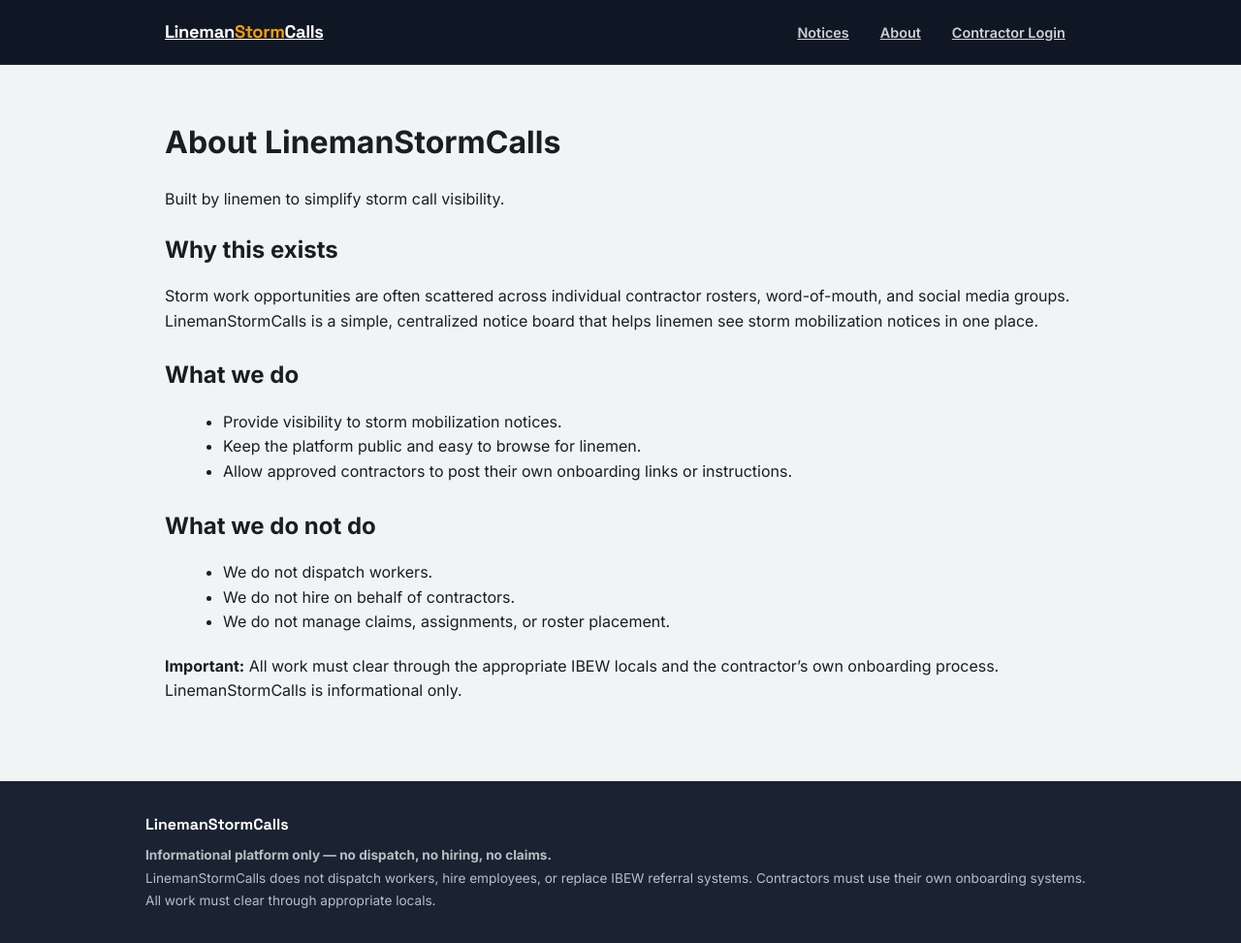
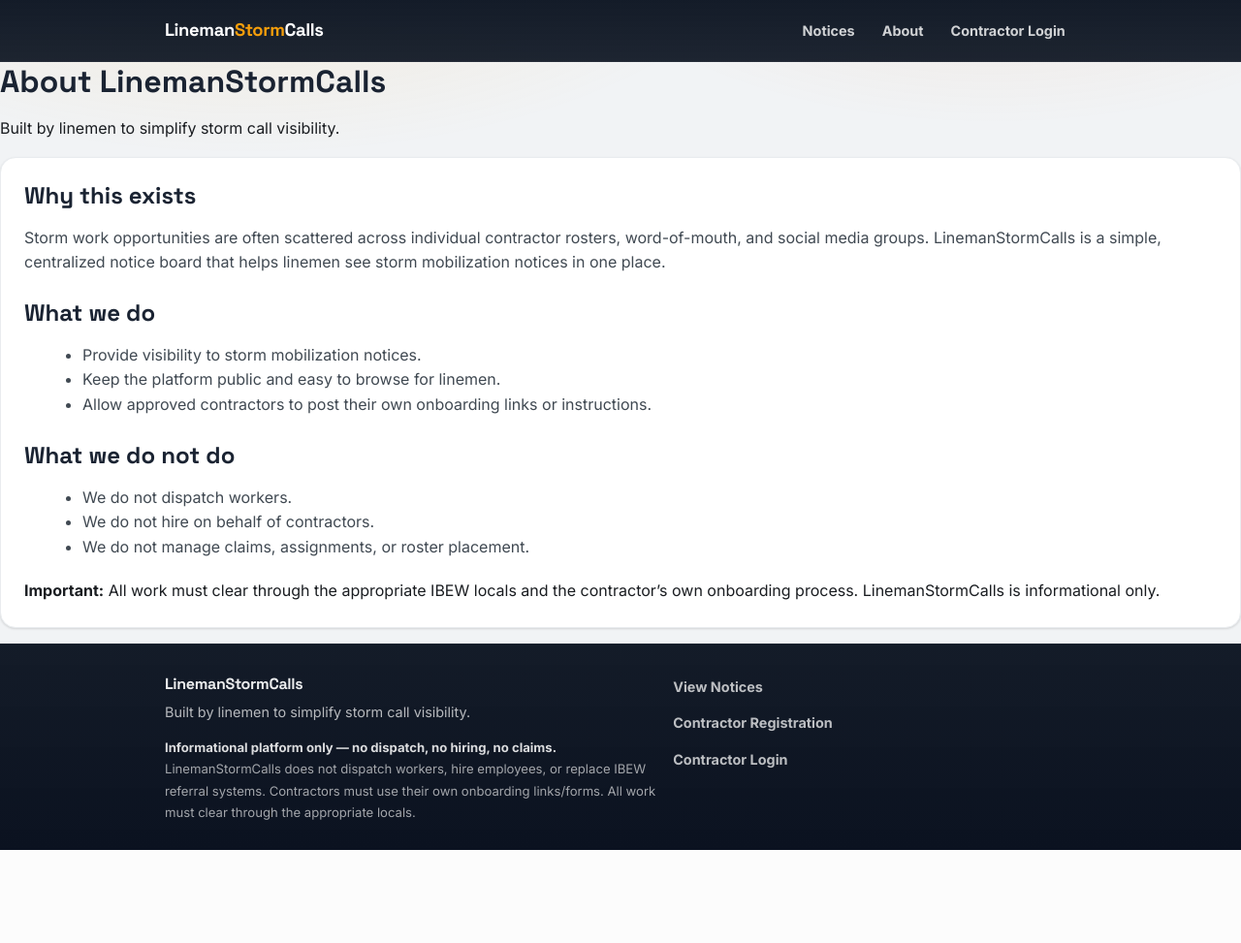
Before and after one commit to killa-jake/linemanstormcalls, a Flask app: page /about in a window 1280 px wide. Shown: the whole page at 97% size. After the commit the page ends 877 px from the top, so only its background shows below. Run offline with Flask 3, Linux system fonts and the light colour scheme.

Commit message:
Restore base styles and buttons

```diff
--- a/templates/base.html
+++ b/templates/base.html
@@ -6,143 +6,322 @@
 
   <title>{% block title %}LinemanStormCalls{% endblock %}</title>
 
-  <!-- Favicon -->
   <link rel="icon" type="image/png" href="{{ url_for('static', filename='staticfavicon.png') }}">
 
-  <!-- SEO -->
   <meta name="description" content="Storm mobilization notices in one place. Built by linemen for linemen.">
   <meta property="og:title" content="LinemanStormCalls">
   <meta property="og:description" content="Storm mobilization notices in one place. Built by linemen for linemen.">
   <meta property="og:type" content="website">
 
-  <!-- Fonts -->
   <link rel="preconnect" href="https://fonts.googleapis.com">
   <link rel="preconnect" href="https://fonts.gstatic.com" crossorigin>
   <link href="https://fonts.googleapis.com/css2?family=Inter:wght@400;500;600;700&family=Space+Grotesk:wght@500;600;700&display=swap" rel="stylesheet">
 
   <style>
-    :root {
-      --navy-900: #0f1724;
-      --navy-800: #1a2332;
-      --gray-100: #f1f3f5;
-      --gray-300: #dee2e6;
-      --gray-600: #5c636a;
-      --orange-500: #e8720c;
-      --orange-400: #f59e0b;
+    /* ==========================
+       TOKENS
+       ========================== */
+    :root{
+      --navy-950:#0b1220;
+      --navy-900:#0f1724;
+      --navy-800:#1a2332;
+      --navy-700:#243044;
+      --navy-600:#334155;
 
-      --font-heading: 'Space Grotesk', sans-serif;
-      --font-body: 'Inter', sans-serif;
+      --orange-600:#c2590a;
+      --orange-500:#e8720c;
+      --orange-400:#f59e0b;
+
+      --gray-50:#f8f9fa;
+      --gray-100:#f1f3f5;
+      --gray-200:#e9ecef;
+      --gray-300:#dee2e6;
+      --gray-400:#ced4da;
+      --gray-500:#868e96;
+      --gray-600:#5c636a;
+      --gray-700:#404952;
+      --gray-800:#2b3139;
+      --gray-900:#1a1d21;
+
+      --green-100:#d1fae5;
+      --green-800:#065f46;
+
+      --red-50:#fef2f2;
+      --red-700:#b91c1c;
+
+      --amber-50:#fffbeb;
+      --amber-100:#fef3c7;
+      --amber-800:#92400e;
+
+      --font-heading:'Space Grotesk', -apple-system, BlinkMacSystemFont, sans-serif;
+      --font-body:'Inter', -apple-system, BlinkMacSystemFont, "Segoe UI", Roboto, sans-serif;
+
+      --radius-sm:8px;
+      --radius-md:12px;
+      --radius-lg:16px;
+
+      --shadow-sm:0 1px 2px rgba(0,0,0,0.06);
+      --shadow-md:0 6px 18px rgba(0,0,0,0.10);
+      --shadow-card:0 1px 3px rgba(0,0,0,0.08), 0 1px 2px rgba(0,0,0,0.06);
 
       --container: 980px;
     }
 
-    * { box-sizing: border-box; }
-    body {
-      margin: 0;
-      font-family: var(--font-body);
-      background: var(--gray-100);
-      color: #1a1d21;
-      line-height: 1.6;
+    /* ==========================
+       RESET
+       ========================== */
+    *, *::before, *::after{ box-sizing:border-box; }
+    html, body{ height:100%; }
+    body{
+      margin:0;
+      font-family:var(--font-body);
+      color:var(--gray-900);
+      background:
+        radial-gradient(900px 400px at 20% -10%, rgba(245,158,11,0.12), transparent 60%),
+        radial-gradient(800px 380px at 80% -10%, rgba(232,114,12,0.10), transparent 55%),
+        var(--gray-100);
+      line-height:1.6;
+      -webkit-font-smoothing:antialiased;
     }
 
-    /* ================= NAVBAR ================= */
+    /* Kill underline + default link styles */
+    a, a:visited, a:active{
+      color:inherit;
+      text-decoration:none;
+    }
+    a:hover{ text-decoration:none; }
 
-    .nav {
-      background: var(--navy-900);
-      border-bottom: 1px solid rgba(255,255,255,0.08);
+    h1,h2,h3,h4{
+      font-family:var(--font-heading);
+      line-height:1.25;
+      margin:0;
+      color:var(--navy-800);
     }
 
-    .nav-inner {
-      max-width: var(--container);
-      margin: 0 auto;
-      padding: 0.9rem 1.25rem;
-      display: flex;
-      align-items: center;
-      justify-content: space-between;
+    /* ==========================
+       LAYOUT
+       ========================== */
+    .app{
+      min-height:100vh;
+      display:flex;
+      flex-direction:column;
+    }
+    .container{
+      max-width:var(--container);
+      margin:0 auto;
+      width:100%;
+      padding:2rem 1.25rem;
     }
 
-    .brand {
-      font-family: var(--font-heading);
-      font-weight: 700;
-      font-size: 1.15rem;
-      color: #fff;
-      letter-spacing: -0.02em;
+    /* ==========================
+       NAV
+       ========================== */
+    .nav{
+      position:sticky;
+      top:0;
+      z-index:100;
+      background: linear-gradient(180deg, rgba(15,23,36,0.98), rgba(15,23,36,0.94));
+      border-bottom:1px solid rgba(255,255,255,0.08);
+      backdrop-filter: blur(10px);
+    }
+    .nav-inner{
+      max-width:var(--container);
+      margin:0 auto;
+      padding:0.8rem 1.25rem;
+      display:flex;
+      align-items:center;
+      justify-content:space-between;
+      gap:1rem;
     }
 
-    .brand span {
-      color: var(--orange-400);
+    .brand{
+      font-family:var(--font-heading);
+      font-weight:800;
+      letter-spacing:-0.02em;
+      color:#fff;
+      font-size:1.15rem;
+      line-height:1;
+      white-space:nowrap;
+    }
+    .brand span{ color:var(--orange-400); }
+
+    .nav-links{
+      display:flex;
+      align-items:center;
+      gap:0.35rem;
+      flex-wrap:wrap;
+      justify-content:flex-end;
+    }
+    .nav-link{
+      color:rgba(255,255,255,0.80);
+      font-size:0.9rem;
+      font-weight:700;
+      padding:0.45rem 0.7rem;
+      border-radius:10px;
+      transition: background 120ms ease, color 120ms ease, transform 120ms ease;
+    }
+    .nav-link:hover{
+      background:rgba(255,255,255,0.08);
+      color:#fff;
+      transform: translateY(-1px);
     }
 
-    .nav-links {
-      display: flex;
-      gap: 0.6rem;
-      align-items: center;
+    .nav-pill{
+      display:inline-flex;
+      align-items:center;
+      padding:0.38rem 0.65rem;
+      border-radius:999px;
+      background:rgba(245,158,11,0.14);
+      border:1px solid rgba(245,158,11,0.20);
+      color:#fff;
+      font-size:0.82rem;
+      font-weight:800;
+      max-width:220px;
+      white-space:nowrap;
+      overflow:hidden;
+      text-overflow:ellipsis;
     }
 
-    .nav-link {
-      color: rgba(255,255,255,0.8);
-      font-size: 0.9rem;
-      font-weight: 600;
-      padding: 0.45rem 0.7rem;
-      border-radius: 8px;
-      transition: 0.15s ease;
+    /* ==========================
+       CARDS
+       ========================== */
+    .card{
+      background:#fff;
+      border-radius:var(--radius-lg);
+      padding:1.5rem;
+      box-shadow:var(--shadow-card);
+      border:1px solid var(--gray-200);
+      margin-bottom:1rem;
+    }
+    .card:hover{ box-shadow:var(--shadow-md); }
+
+    /* ==========================
+       BUTTONS
+       ========================== */
+    .btn{
+      display:inline-flex;
+      align-items:center;
+      justify-content:center;
+      gap:0.45rem;
+      padding:0.62rem 1.1rem;
+      border:1.5px solid transparent;
+      border-radius:12px;
+      font-family:var(--font-body);
+      font-size:0.92rem;
+      font-weight:800;
+      cursor:pointer;
+      white-space:nowrap;
+      transition: transform 120ms ease, filter 120ms ease, background 120ms ease, border 120ms ease;
+    }
+    .btn:hover{ transform: translateY(-1px); }
+    .btn:active{ transform: translateY(0px); }
+
+    .btn-primary{
+      background:var(--orange-500);
+      color:#fff;
+      border-color: rgba(0,0,0,0.06);
+    }
+    .btn-primary:hover{ filter: brightness(0.96); }
+
+    .btn-outline{
+      background:#fff;
+      color:var(--navy-800);
+      border-color:var(--gray-300);
+    }
+    .btn-outline:hover{
+      background:var(--gray-50);
+      border-color:var(--navy-600);
     }
 
-    .nav-link:hover {
-      background: rgba(255,255,255,0.08);
-      color: #fff;
+    .btn-lg{
+      padding:0.85rem 1.6rem;
+      font-size:1rem;
+      border-radius:14px;
+    }
+    .btn-sm{
+      padding:0.45rem 0.75rem;
+      font-size:0.82rem;
+      border-radius:10px;
     }
 
-    .nav-pill {
-      background: rgba(245,158,11,0.15);
-      border: 1px solid rgba(245,158,11,0.25);
-      padding: 0.35rem 0.65rem;
-      border-radius: 999px;
-      font-size: 0.8rem;
-      font-weight: 700;
-      color: #fff;
+    /* ==========================
+       BADGES / PILLS (optional)
+       ========================== */
+    .badge{
+      display:inline-flex;
+      align-items:center;
+      padding:0.22rem 0.6rem;
+      border-radius:999px;
+      font-size:0.75rem;
+      font-weight:800;
+      line-height:1.4;
+      white-space:nowrap;
     }
+    .badge-tier1{ background:var(--green-100); color:var(--green-800); }
+    .badge-tier2{ background:var(--amber-100); color:var(--amber-800); }
 
-    /* ================= MAIN ================= */
+    /* ==========================
+       FOOTER
+       ========================== */
+    .footer{
+      margin-top:auto;
+      background: linear-gradient(180deg, rgba(15,23,36,0.98), rgba(11,18,32,1));
+      color: rgba(255,255,255,0.70);
+      border-top: 1px solid rgba(255,255,255,0.08);
+    }
+    .footer-inner{
+      max-width:var(--container);
+      margin:0 auto;
+      padding:1.75rem 1.25rem;
+      display:grid;
+      grid-template-columns: 1.1fr 0.9fr;
+      gap:1rem;
+      align-items:start;
+    }
+    .footer-brand{
+      font-family:var(--font-heading);
+      color:rgba(255,255,255,0.92);
+      font-weight:800;
+      letter-spacing:-0.02em;
+      font-size:1rem;
+      margin-bottom:0.35rem;
+    }
+    .footer-tagline{
+      color:rgba(255,255,255,0.70);
+      font-size:0.9rem;
+      margin-bottom:0.9rem;
+      line-height:1.5;
+    }
+    .footer-legal{
+      color:rgba(255,255,255,0.62);
+      font-size:0.82rem;
+      line-height:1.7;
+    }
+    .footer-legal strong{ color:rgba(255,255,255,0.85); }
 
-    .container {
-      max-width: var(--container);
-      margin: 0 auto;
-      padding: 2rem 1.25rem;
+    .footer-links{
+      display:flex;
+      flex-direction:column;
+      gap:0.4rem;
+      align-items:flex-start;
+      justify-content:flex-start;
     }
+    .footer-links a{
+      color:rgba(255,255,255,0.72);
+      font-size:0.9rem;
+      font-weight:700;
+      padding:0.25rem 0;
+    }
+    .footer-links a:hover{ color:#fff; }
 
-    /* ================= FOOTER ================= */
-
-    .footer {
-      background: var(--navy-800);
-      color: rgba(255,255,255,0.7);
-      margin-top: 3rem;
-      padding: 2rem 1.25rem;
-    }
-
-    .footer-inner {
-      max-width: var(--container);
-      margin: 0 auto;
-    }
-
-    .footer-brand {
-      font-family: var(--font-heading);
-      font-weight: 700;
-      color: #fff;
-      margin-bottom: 0.5rem;
-    }
-
-    .footer-legal {
-      font-size: 0.85rem;
-      line-height: 1.7;
-    }
-
-    @media (max-width: 720px) {
-      .nav-inner {
-        flex-direction: column;
-        align-items: flex-start;
-        gap: 0.6rem;
-      }
+    /* ==========================
+       RESPONSIVE
+       ========================== */
+    @media (max-width:720px){
+      .nav-inner{ padding:0.75rem 1rem; }
+      .container{ padding:1.6rem 1rem; }
+      .footer-inner{ grid-template-columns: 1fr; }
+      .nav-link{ padding:0.42rem 0.6rem; font-size:0.88rem; }
     }
   </style>
 
@@ -150,21 +329,19 @@
 </head>
 
 <body>
+  <div class="app">
 
-  <!-- NAVBAR -->
     <header class="nav">
       <div class="nav-inner">
-      <a href="/" class="brand">
-        Lineman<span>Storm</span>Calls
-      </a>
+        <a href="/" class="brand">Lineman<span>Storm</span>Calls</a>
 
-      <nav class="nav-links">
+        <nav class="nav-links" aria-label="Primary">
           <a class="nav-link" href="/feed">Notices</a>
           <a class="nav-link" href="/about">About</a>
 
           {% if session.get('contractor_id') %}
             <a class="nav-link" href="/dashboard/contractor">Dashboard</a>
-          <span class="nav-pill">{{ session.get('contractor_name') }}</span>
+            <span class="nav-pill" title="{{ session.get('contractor_name') }}">{{ session.get('contractor_name') }}</span>
             <a class="nav-link" href="/logout">Logout</a>
 
           {% elif session.get('is_admin') %}
@@ -178,22 +355,30 @@
       </div>
     </header>
 
-  <!-- MAIN CONTENT -->
-  <main class="container">
+    <main>
       {% block content %}{% endblock %}
     </main>
 
-  <!-- FOOTER -->
     <footer class="footer">
       <div class="footer-inner">
+        <div>
           <div class="footer-brand">LinemanStormCalls</div>
+          <div class="footer-tagline">Built by linemen to simplify storm call visibility.</div>
           <div class="footer-legal">
             <strong>Informational platform only — no dispatch, no hiring, no claims.</strong><br>
             LinemanStormCalls does not dispatch workers, hire employees, or replace IBEW referral systems.
-        Contractors must use their own onboarding systems. All work must clear through appropriate locals.
+            Contractors must use their own onboarding links/forms. All work must clear through the appropriate locals.
+          </div>
+        </div>
+
+        <div class="footer-links">
+          <a href="/feed">View Notices</a>
+          <a href="/register/contractor">Contractor Registration</a>
+          <a href="/login/contractor">Contractor Login</a>
         </div>
       </div>
     </footer>
 
+  </div>
 </body>
 </html>
```
Lines whose indentation alone changed are shown as unchanged.
